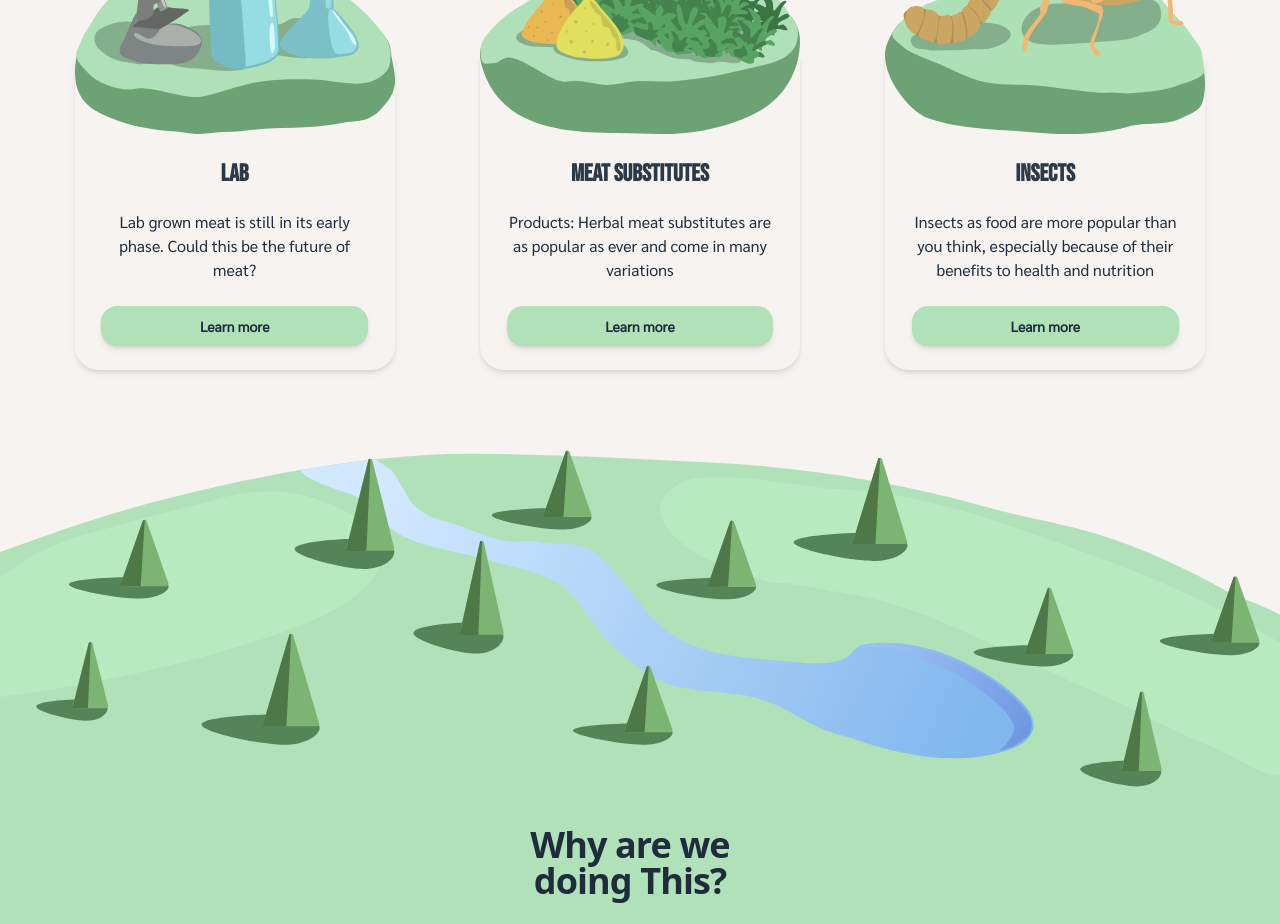
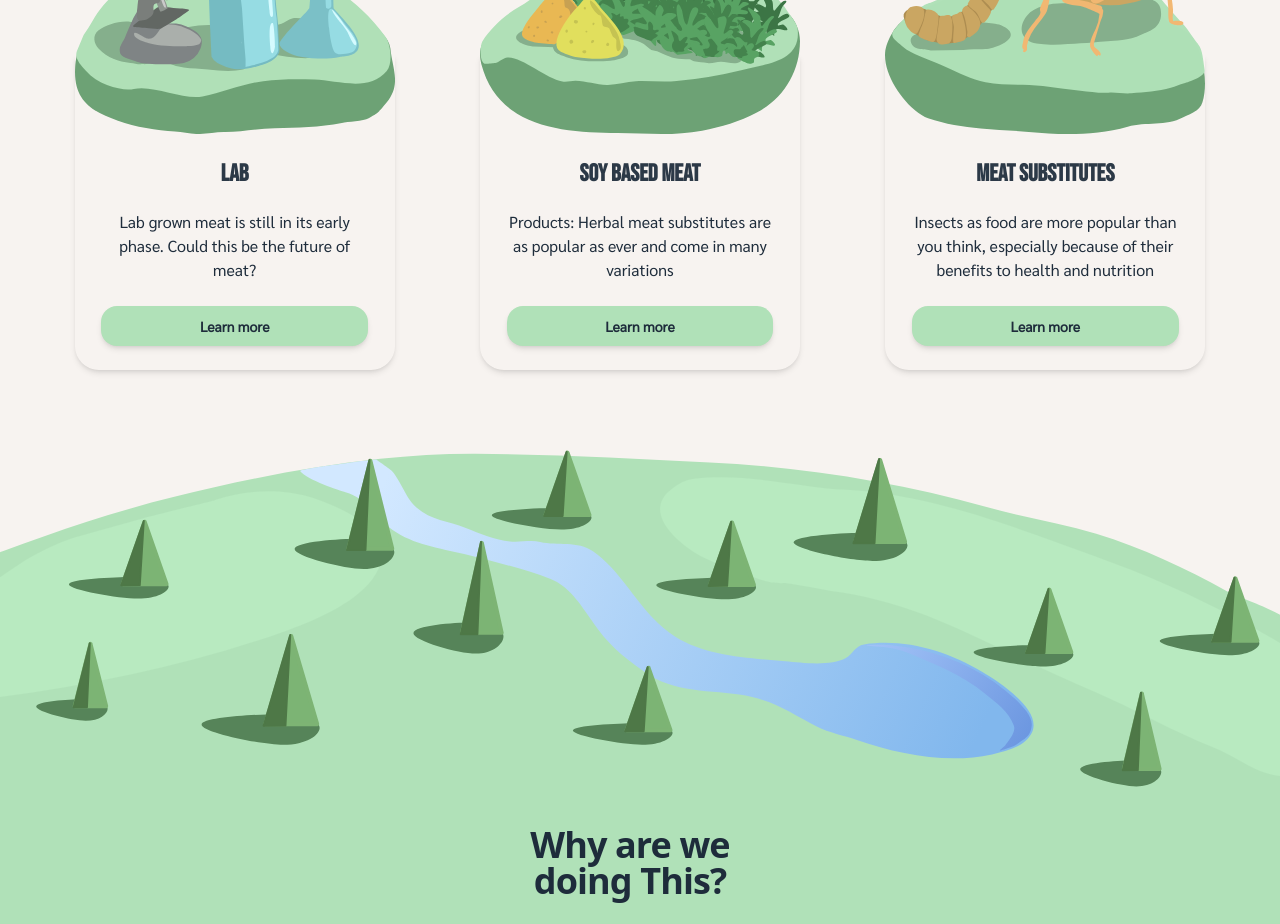
Before and after one commit to KlotzJesse/meature, a Next.js app: page / in a window 1280 px wide. Shown: the part 1160-2084 px from the top of the page. Built offline with nearby package versions, Linux system fonts and the light colour scheme.

Commit message:
Update links

```diff
--- a/components/Feature.tsx
+++ b/components/Feature.tsx
@@ -9,16 +9,16 @@ export const Feature = () => {
         href="/lab"
       />
       <Card
-        title="Meat Substitutes"
+        title="Soy based Meat"
         paragraph="Products: Herbal meat substitutes are as popular as ever and come in many variations "
         image="/soy.svg"
-        href="/industry"
+        href="/soy"
       />
       <Card
-        title="Insects"
+        title="Meat substitutes"
         paragraph="Insects as food are more popular than you think, especially because of their benefits to health and nutrition "
         image="/insects.svg"
-        href="/insects"
+        href="/meat-substitutes"
       />
     </div>
   );
--- a/components/Header.tsx
+++ b/components/Header.tsx
@@ -13,7 +13,7 @@ const mainNav = [
   },
   {
     name: "Why?",
-    href: "/statistics",
+    href: "/why",
 
     icon: SupportIcon,
   },
```
